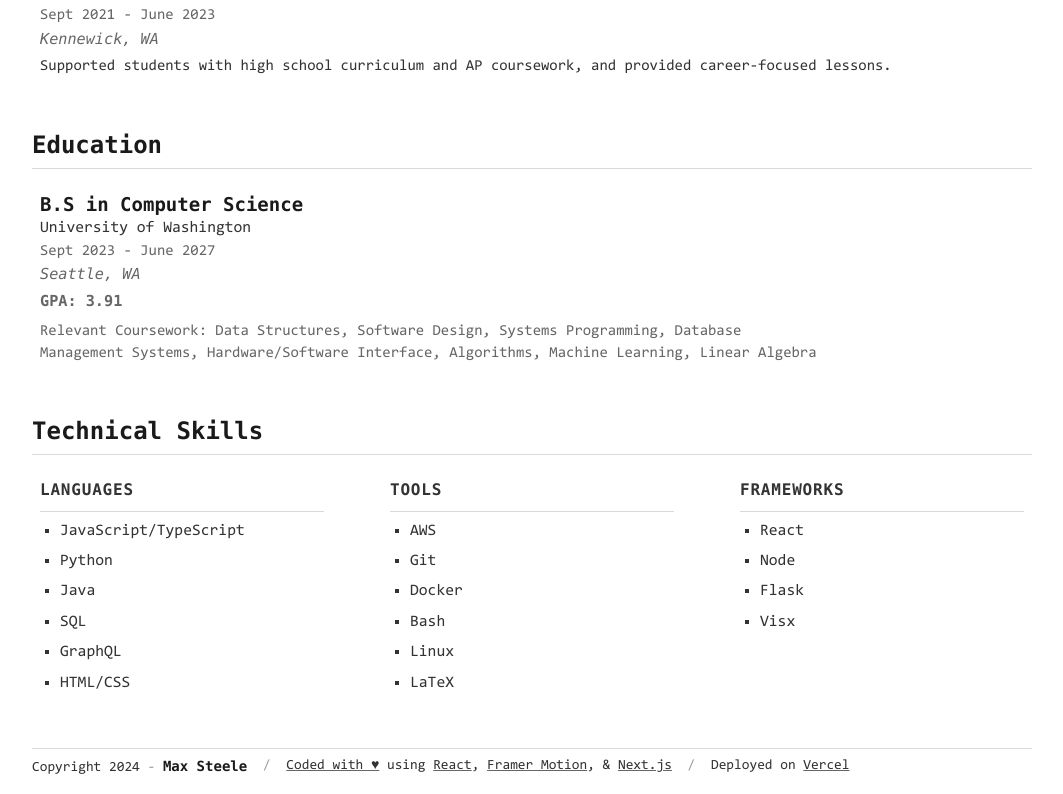
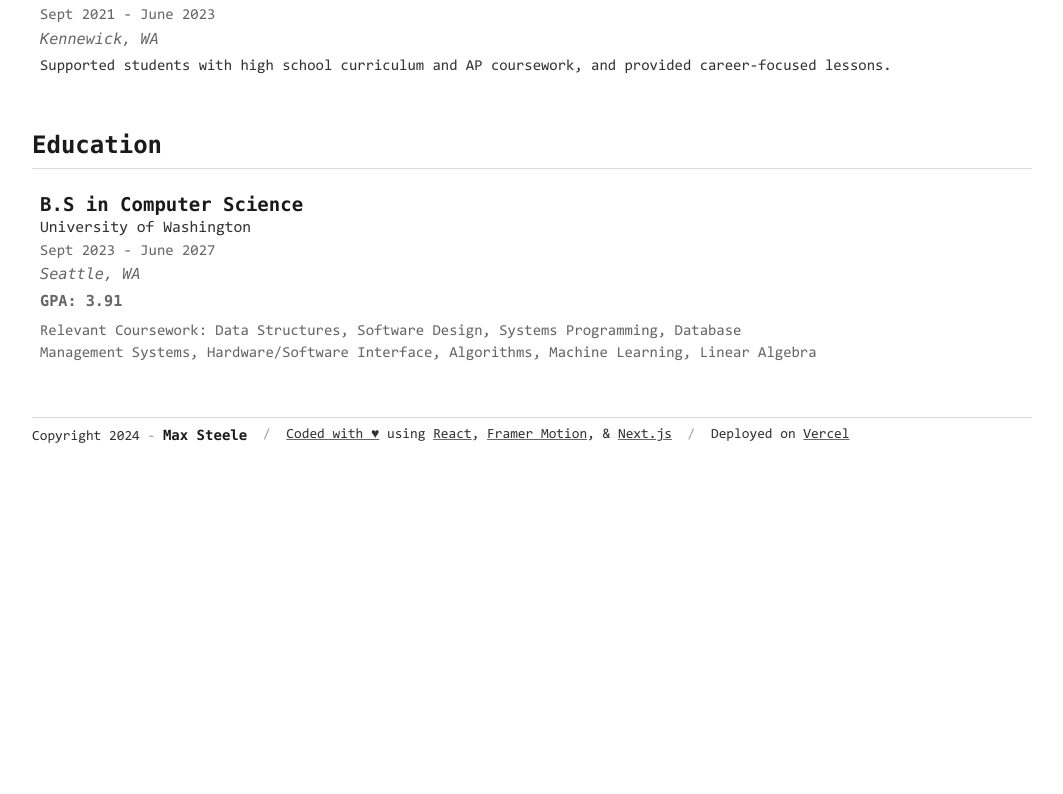
Before and after one commit to max-steele/personal-portfolio, a Next.js app: page / in a window 1280 px wide. Shown: the part 1372-2166 px from the top of the page, without its empty margins (108-1171 px from the left). After the commit the page ends 1836 px from the top, so only its background shows below. Built offline with nearby package versions, Linux system fonts and the light colour scheme.

Commit message:
remove technical skills section

```diff
--- a/src/app/components/Sections.tsx
+++ b/src/app/components/Sections.tsx
@@ -14,8 +14,6 @@ import {
   Education,
   uw
 } from "./Education";
-import { Txt } from "./Text";
-import { MotionDivWrapper } from "./MotionDivWrapper";
 import Link from "next/link";
 import React from "react";
 
@@ -108,68 +106,8 @@ const education: SectionProps = {
   }
 };
 
-const skills: SectionProps = {
-  sectionDescriptionProps: {
-    header: "Technical Skills",
-    components: [
-      (
-        <>
-          <div className={style.Skills}>
-            <MotionDivWrapper className={style.GridGroup}>
-              <Txt tag="p" size={4} fg={2} uppercase className={style.SectionHeader}>
-                <b>Languages</b>
-              </Txt>
-              <Txt size={4} fg={2}>
-                <ul>
-                  <li>JavaScript/TypeScript</li>
-                  <li>Python</li>
-                  <li>Java</li>
-                  <li>SQL</li>
-                  <li>GraphQL</li>
-                  <li>HTML/CSS</li>
-                </ul>
-              </Txt>
-            </MotionDivWrapper>
-
-            <MotionDivWrapper className={style.GridGroup}>
-              <Txt tag="p" size={4} fg={2} uppercase className={style.SectionHeader}>
-                <b>Tools</b>
-              </Txt>
-              <Txt size={4} fg={2}>
-                <ul>
-                  <li>AWS</li>
-                  <li>Git</li>
-                  <li>Docker</li>
-                  <li>Bash</li>
-                  <li>Linux</li>
-                  <li>LaTeX</li>
-                </ul>
-              </Txt>
-            </MotionDivWrapper>
-
-            <MotionDivWrapper className={style.GridGroup}>
-              <Txt tag="p" size={4} fg={2} uppercase className={style.SectionHeader}>
-                <b>Frameworks</b>
-              </Txt>
-              <Txt size={4} fg={2}>
-                <ul>
-                  <li>React</li>
-                  <li>Node</li>
-                  <li>Flask</li>
-                  <li>Visx</li>
-                </ul>
-              </Txt>
-            </MotionDivWrapper>
-          </div>
-        </>
-      )
-    ]
-  }
-};
-
 export const sections = {
   contact,
   experience,
   education,
-  skills
 };
--- a/src/app/page.tsx
+++ b/src/app/page.tsx
@@ -15,7 +15,6 @@ export default function Home() {
         <Section {...sections.contact} />
         <Section {...sections.experience} />
         <Section {...sections.education} />
-        <Section {...sections.skills} />
       </main>
       <Footer />
     </div>
```
